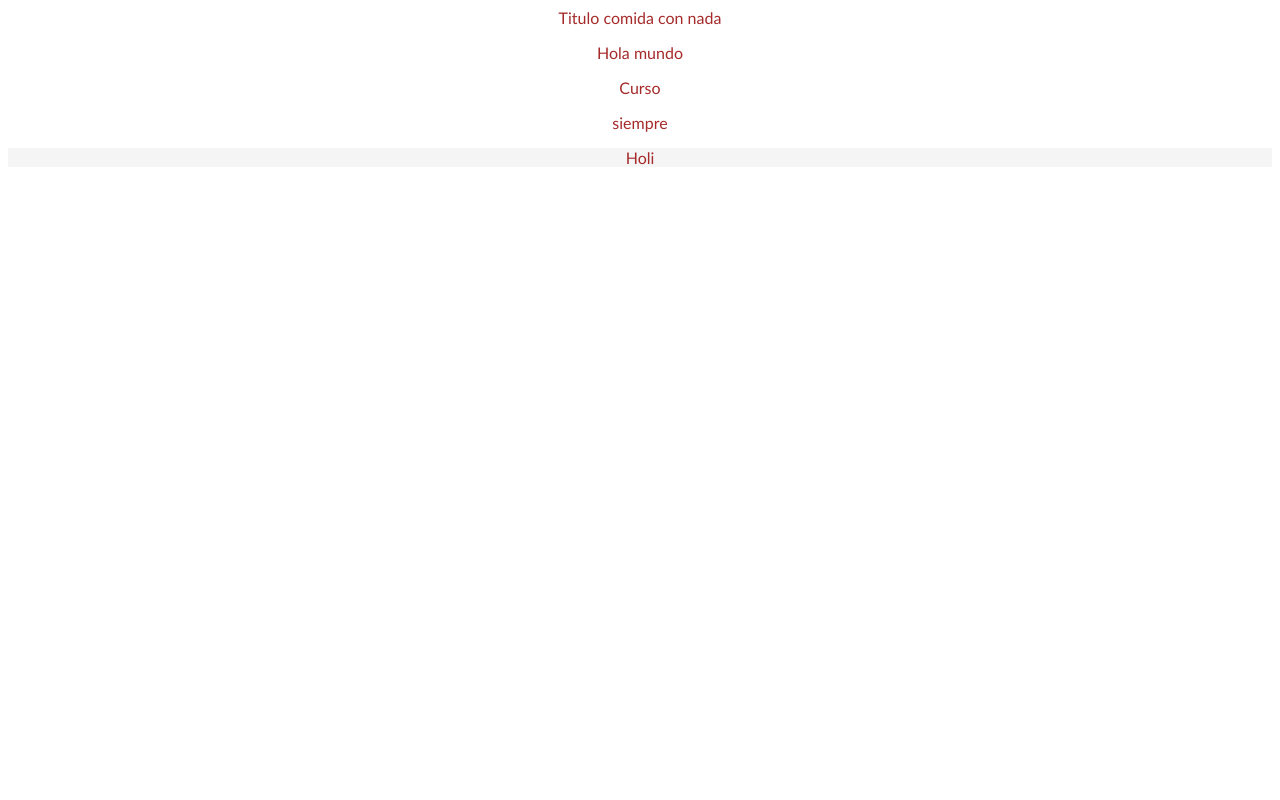
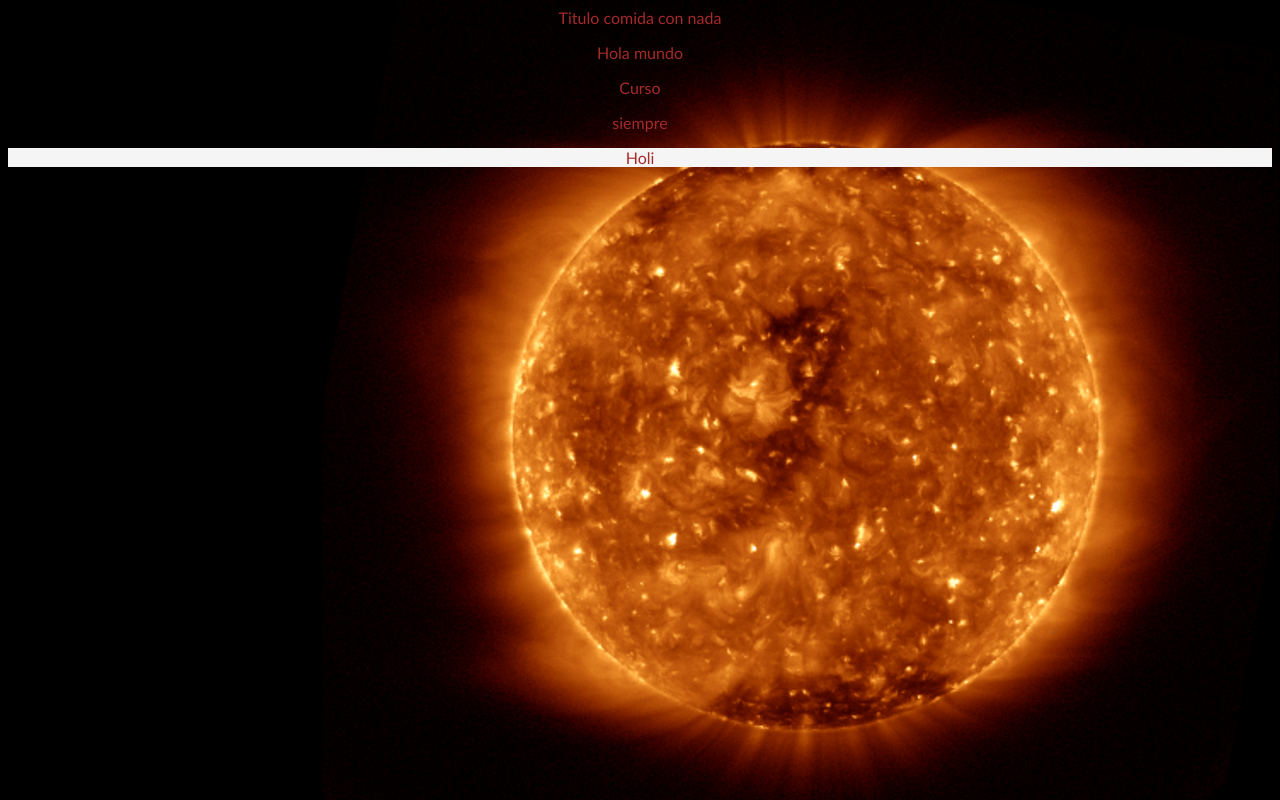
Before and after one commit to Natsu-Efrain/Curso_Git, a plain HTML site: page index.html in a window 1280 px wide. Drawn offline with Linux system fonts and the light colour scheme.

Commit message:
Resulto conflicto 2

```diff
--- a/CSS/estitlos.css
+++ b/CSS/estitlos.css
@@ -3,7 +3,9 @@ body{
     font-family: 'Gill Sans', 'Gill Sans MT', Calibri, 'Trebuchet MS', sans-serif;
     font-size: medium;
     color: brown;
+    background-image: url('../Imagenes/goes-r_suvi_december_15_2019_levels-1.png');
 }
+
 
 #color{
     background:whitesmoke;
```
